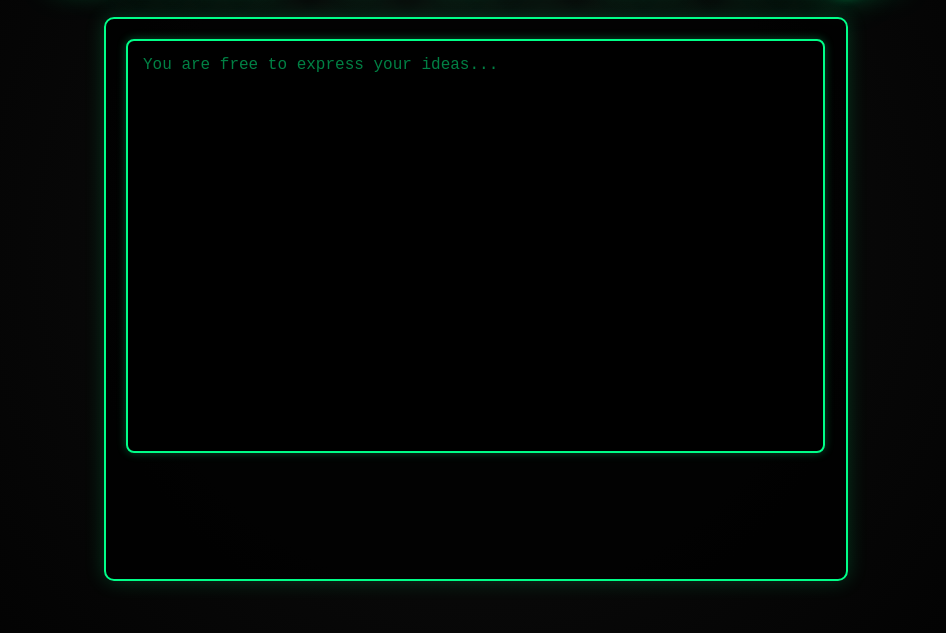
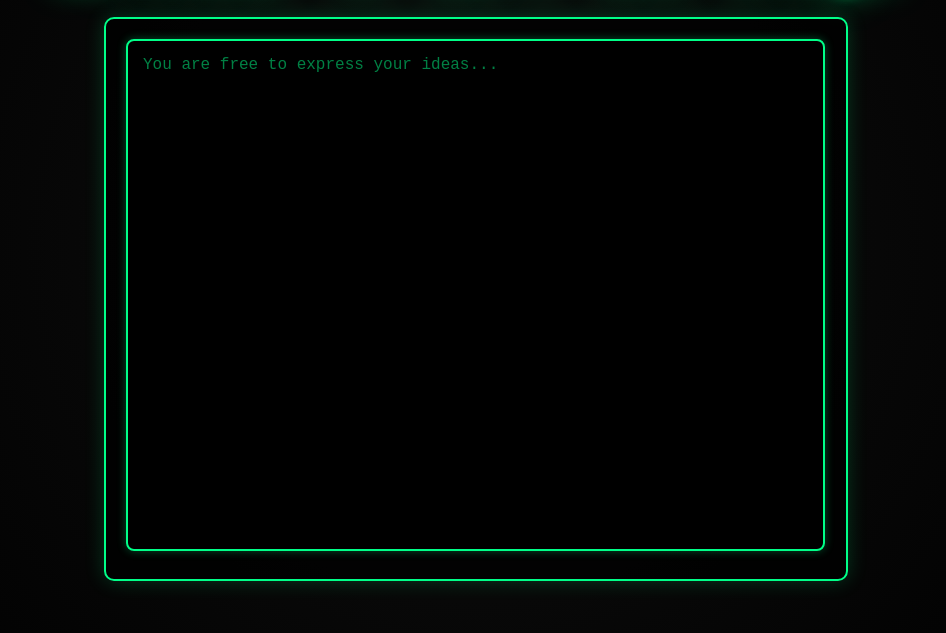
Before and after one commit to misbah-ullah01/Dark-blog, a plain HTML site: page index.html in a window 1280 px wide. Shown: the part 153-786 px from the top of the page, without its empty margins (164-1110 px from the left). Drawn offline with Linux system fonts and the light colour scheme.

Commit message:
Update style.css
height fix

```diff
--- a/style.css
+++ b/style.css
@@ -45,7 +45,7 @@ h1 {
 
 textarea {
     width: 95%;
-    height: 73%;
+    height: 92%;
     background: rgba(0, 0, 0, 0.9);
     border: 2px solid #00ff88;
     border-radius: 8px;
```
